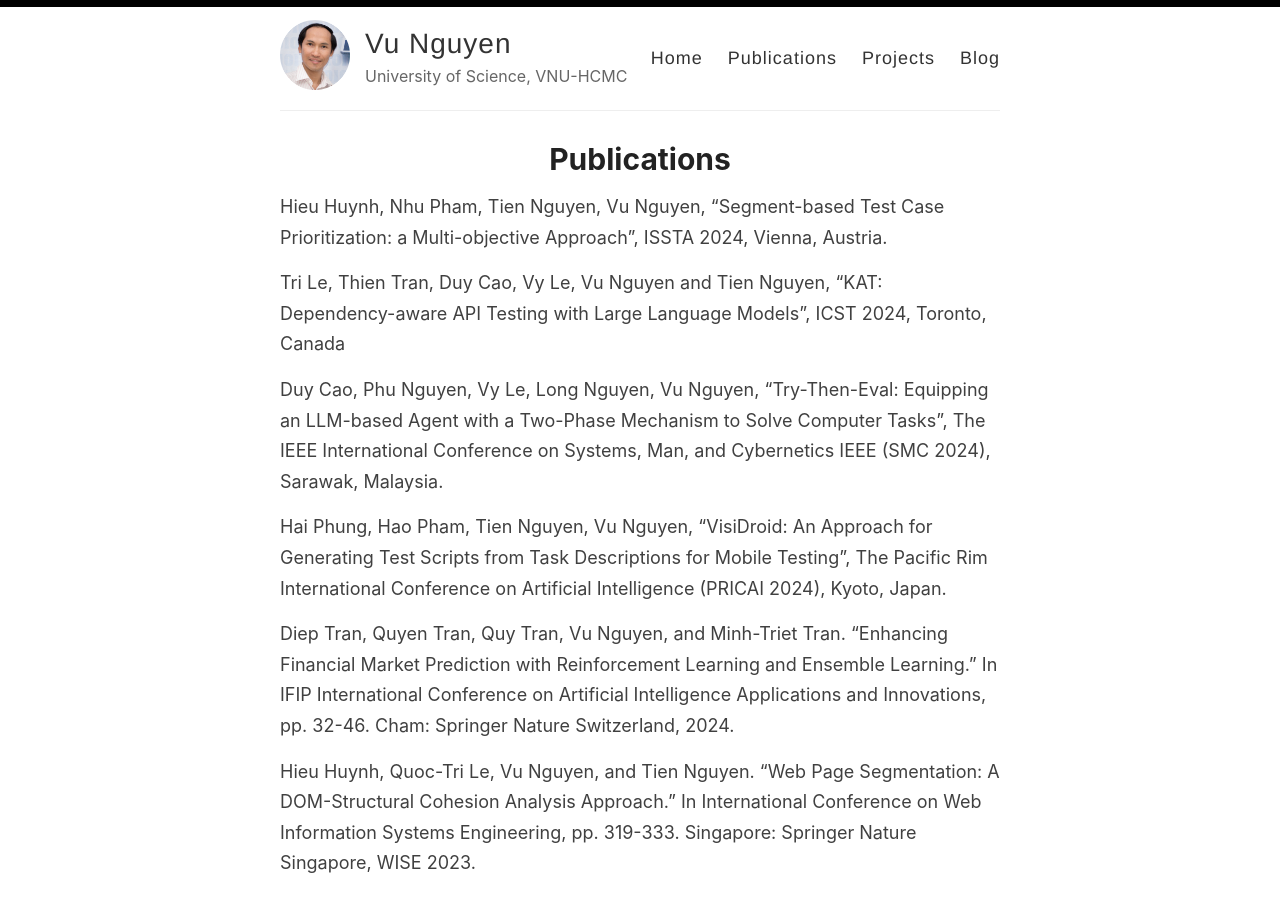
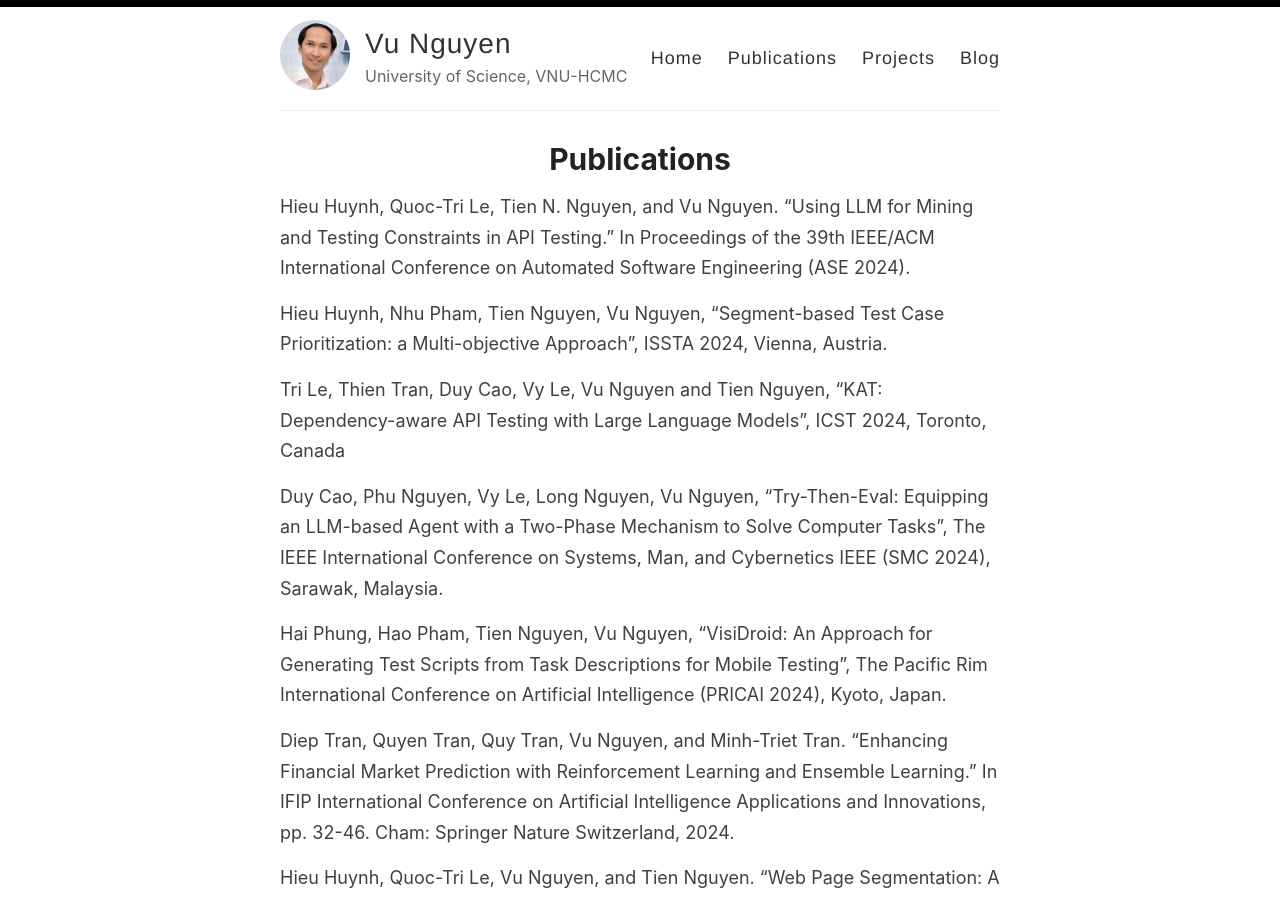
Before and after one commit to vuqngit/vuqngit.github.io, a Jekyll site: the page built from _pages/publications.md, in a window 1280 px wide and 900 px high. Built offline with Jekyll 4.4.1, drawn with Linux system fonts in a browser that asks for light colours.

Commit message:
Update publications.md

```diff
--- a/_pages/publications.md
+++ b/_pages/publications.md
@@ -3,6 +3,8 @@ layout: page
 title: Publications
 permalink: /publications/
 ---
+
+Hieu Huynh, Quoc-Tri Le, Tien N. Nguyen, and Vu Nguyen. "Using LLM for Mining and Testing Constraints in API Testing." In Proceedings of the 39th IEEE/ACM International Conference on Automated Software Engineering (ASE 2024).
 
 Hieu Huynh, Nhu Pham, Tien Nguyen, Vu Nguyen, "Segment-based Test Case Prioritization: a Multi-objective   Approach", ISSTA 2024, Vienna, Austria.
 
```
